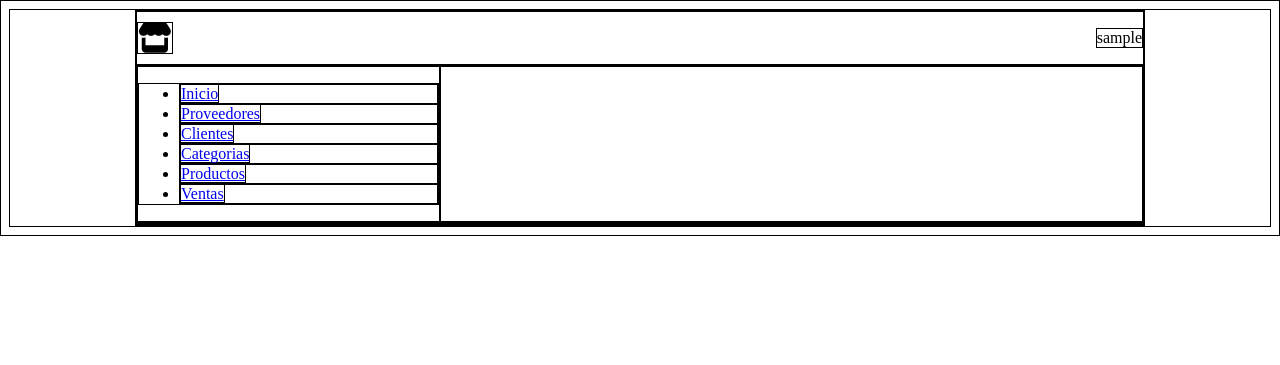
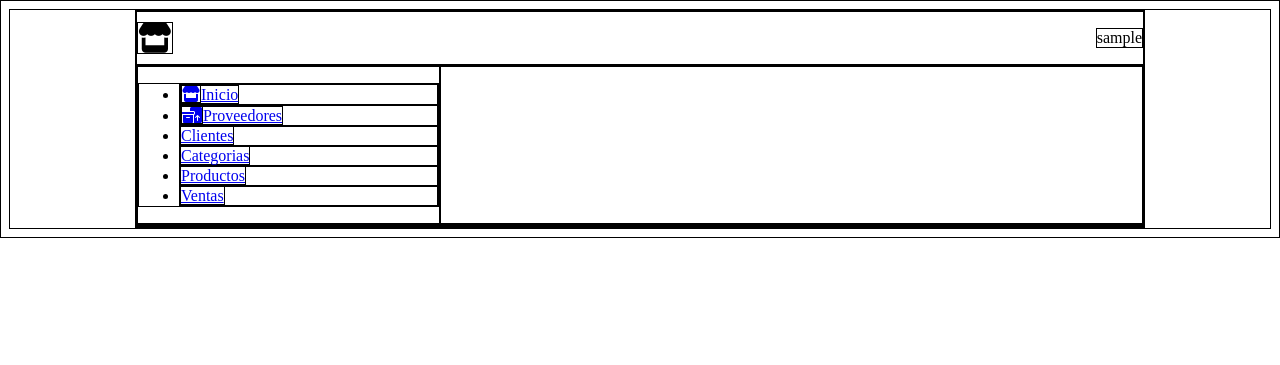
Before and after one commit to tfermoso/tienda, a PHP site: page /tienda in a window 1280 px wide. Shown: the top 365 px of the page. Run offline with PHP 8.4, Linux system fonts and the light colour scheme; the visitor is signed in with stand-in values (Sample User, id 1).

Commit message:
poniendo iconos

```diff
--- a/tienda.php
+++ b/tienda.php
@@ -30,8 +30,8 @@ if (isset($_SESSION["username"])) {
         <main>
             <aside>
                 <ul>
-                    <li><a href="tienda">Inicio</a></li>
-                    <li><a href="proveedores">Proveedores</a></li>
+                    <li><a href="tienda"><i class="fa-solid fa-store"></i>Inicio</a></li>
+                    <li><a href="proveedores"><i class="fa-solid fa-boxes-packing"></i>Proveedores</a></li>
                     <li><a href="clientes">Clientes</a></li>
                     <li><a href="categorias">Categorias</a></li>
                     <li><a href="productos">Productos</a></li>
```
